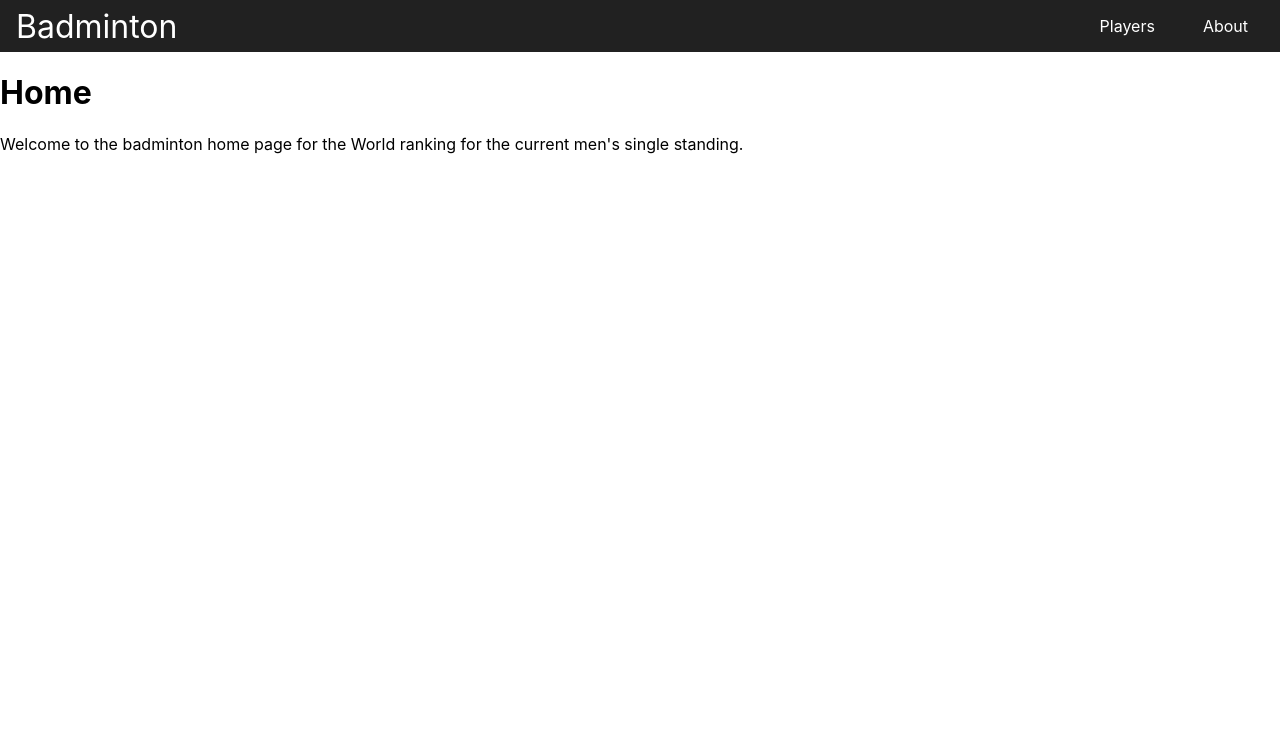
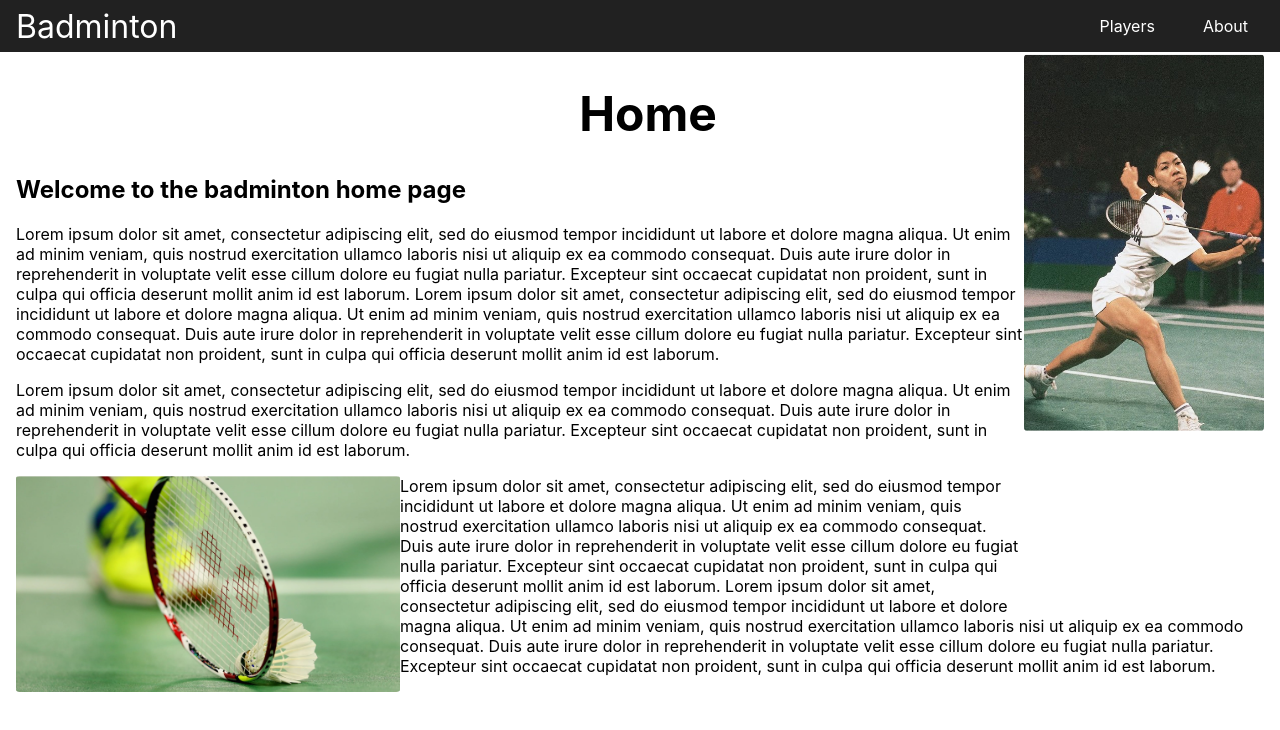
Before and after one commit to jlok2605/Phase2Assignment, a React (Create React App) app in the folder my-app/: page / in a window 1280 px wide. Shown: the top 730 px of the page. Built offline with nearby package versions, Linux system fonts and the light colour scheme.

Commit message:
adding more to home page

```diff
--- a/my-app/src/Players.js
+++ b/my-app/src/Players.js
@@ -18,9 +18,11 @@ useEffect(()=>{
 
 
     return(
-
+        <div>
+        <h1>Top 10 Men's single players</h1>
         <div id="players">
             {players.map(player=><PlayerInfo player={player}/>)}
+        </div>
         </div>
 
         )
--- /dev/null
+++ b/my-app/src/home.css
@@ -0,0 +1,28 @@
+.writing {
+   margin-left: 1rem;
+}
+
+.badminton {
+   width: 30%;
+   height: 30%;
+   margin-left: 1rem;
+   float:left;
+}
+
+.badminton:hover {
+    opacity: 100%;
+}
+
+.female {
+    width: 15rem;
+    float: right;
+    display: inline;
+    margin-right: 1rem;
+    transform: translate(0,-45%);
+
+
+}
+
+.female:hover{
+    opacity: 100%;
+}
--- a/my-app/src/home.js
+++ b/my-app/src/home.js
@@ -1,13 +1,23 @@
 import React from "react";
-import PlayerInfo from "./playerinfo";
+import "./home.css"
+
 
 
 function Home(){
 
     return (
     <div>
-    <h1>Home</h1>
-    <p>Welcome to the badminton home page for the World ranking for the current men's single standing.</p>
+        <div className = "writing">
+            <h1>Home</h1>
+            <h2>Welcome to the badminton home page </h2>
+            <img className = "female" src = "./images/female.jpg" alt = "player"></img>
+            <p>Lorem ipsum dolor sit amet, consectetur adipiscing elit, sed do eiusmod tempor incididunt ut labore et dolore magna aliqua. Ut enim ad minim veniam, quis nostrud exercitation ullamco laboris nisi ut aliquip ex ea commodo consequat. Duis aute irure dolor in reprehenderit in voluptate velit esse cillum dolore eu fugiat nulla pariatur. Excepteur sint occaecat cupidatat non proident, sunt in culpa qui officia deserunt mollit anim id est laborum. Lorem ipsum dolor sit amet, consectetur adipiscing elit, sed do eiusmod tempor incididunt ut labore et dolore magna aliqua. Ut enim ad minim veniam, quis nostrud exercitation ullamco laboris nisi ut aliquip ex ea commodo consequat. Duis aute irure dolor in reprehenderit in voluptate velit esse cillum dolore eu fugiat nulla pariatur. Excepteur sint occaecat cupidatat non proident, sunt in culpa qui officia deserunt mollit anim id est laborum.</p>
+            <p>
+            Lorem ipsum dolor sit amet, consectetur adipiscing elit, sed do eiusmod tempor incididunt ut labore et dolore magna aliqua. Ut enim ad minim veniam, quis nostrud exercitation ullamco laboris nisi ut aliquip ex ea commodo consequat. Duis aute irure dolor in reprehenderit in voluptate velit esse cillum dolore eu fugiat nulla pariatur. Excepteur sint occaecat cupidatat non proident, sunt in culpa qui officia deserunt mollit anim id est laborum.
+            </p>
+        </div>
+        <img className="badminton" src = "./images/badminton.jpg" alt = "badminton"></img>
+        <p>Lorem ipsum dolor sit amet, consectetur adipiscing elit, sed do eiusmod tempor incididunt ut labore et dolore magna aliqua. Ut enim ad minim veniam, quis nostrud exercitation ullamco laboris nisi ut aliquip ex ea commodo consequat. Duis aute irure dolor in reprehenderit in voluptate velit esse cillum dolore eu fugiat nulla pariatur. Excepteur sint occaecat cupidatat non proident, sunt in culpa qui officia deserunt mollit anim id est laborum.    Lorem ipsum dolor sit amet, consectetur adipiscing elit, sed do eiusmod tempor incididunt ut labore et dolore magna aliqua. Ut enim ad minim veniam, quis nostrud exercitation ullamco laboris nisi ut aliquip ex ea commodo consequat. Duis aute irure dolor in reprehenderit in voluptate velit esse cillum dolore eu fugiat nulla pariatur. Excepteur sint occaecat cupidatat non proident, sunt in culpa qui officia deserunt mollit anim id est laborum. </p>
     </div>
 )
 
--- a/my-app/src/players1.css
+++ b/my-app/src/players1.css
@@ -4,18 +4,33 @@
 }
 
 
+.container{
+    border: 0;
+    padding: 0;
+    margin: 0;
+    display: inline-block;
+    overflow: hidden;
+    height: 23.5rem; ;
+    width: 23.4rem;
 
+}
 img {
     height: 23.5rem; ;
     width: 23.4rem;
-    display: flex;
+    display: block;
     border-radius: 1%;
     border: 0;
     padding: 0;
     opacity: 1;
     margin: 0;
+
 }
 
+h1 {
+    text-align: center;
+    font-size: 300%;
+
+}
 
 h3{
     display:flex
@@ -27,12 +42,11 @@ img:hover{
 }
 .stats {
     visibility: hidden;
-    transform: translate(25%,-150%);
-    color:white;
     border: 0;
     padding: 0;
     opacity: 1;
     margin: 0;
+    transform:translate(25%,-150%)
 }
 
 
```
Also changed, not shown: my-app/public/images/badminton.jpg (added), my-app/public/images/female.jpg (added).
